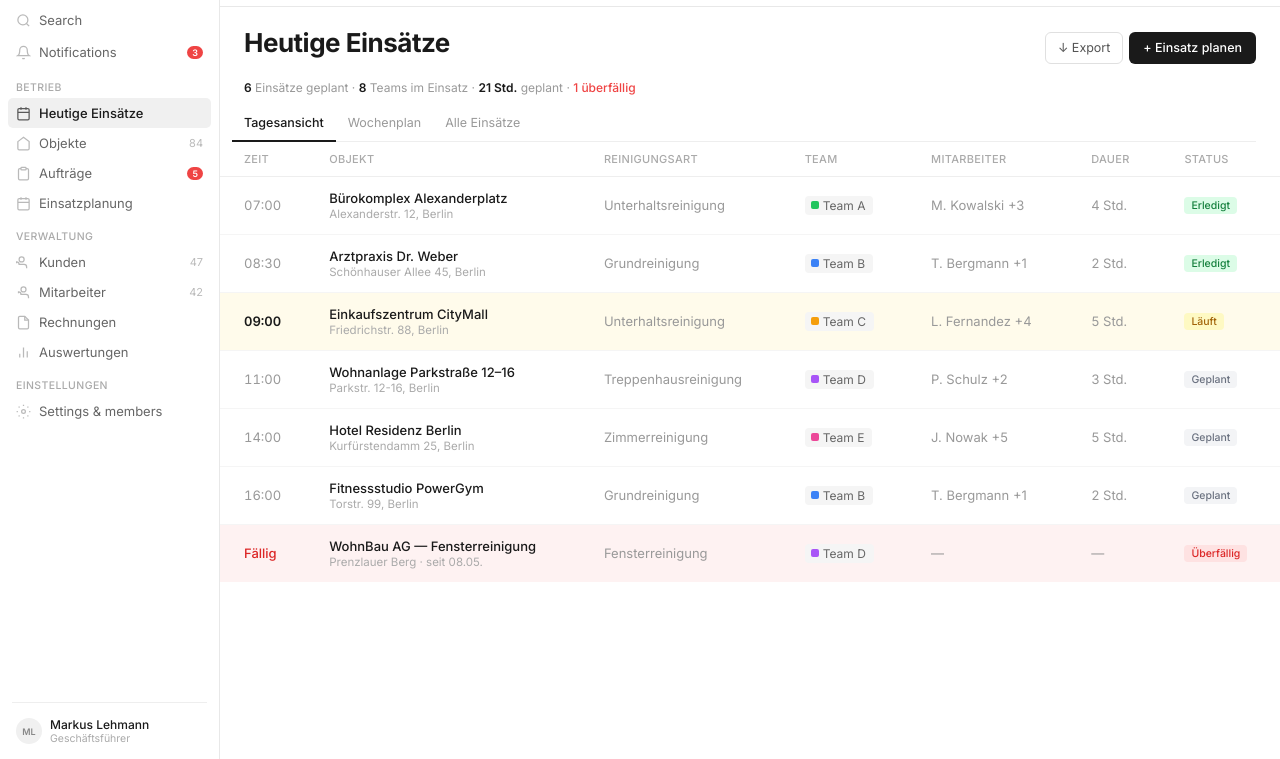
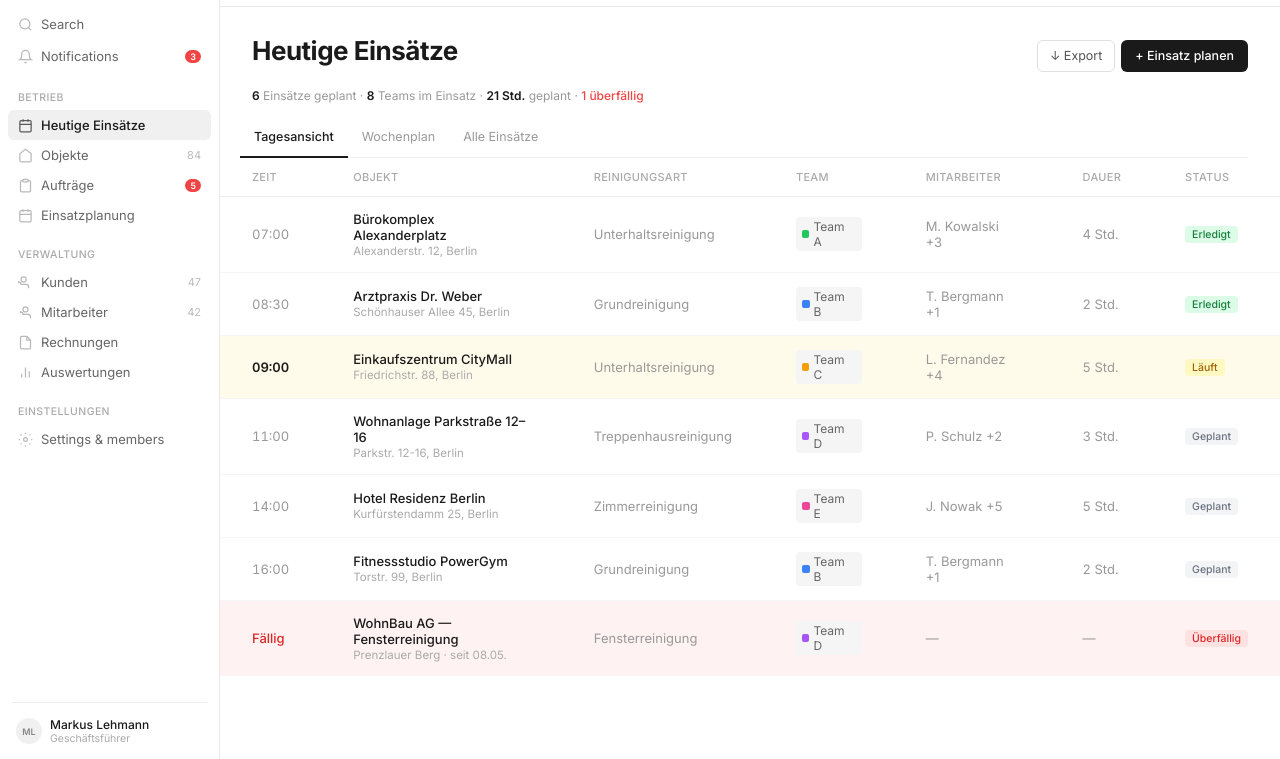
Before and after one commit to Alexis-beep-debug/clima-demo, a website: page index.html in a window 1280 px wide. Shown: the part 41-800 px from the top of the page. Drawn offline with nearby package versions, Linux system fonts and the light colour scheme.

Commit message:
polish: significantly more whitespace throughout
All horizontal padding 24px → 32px. Table cells 13px → 14px vertical.
Page header 20px → 28px top. Tabs 14px → 18px top. Sidebar labels
12px → 18px top gap. Gantt labels wider (160px), taller rows (56px).
Section labels 20px → 28px top. Metrics/progress bars more padding.

Co-Authored-By: Claude Opus 4.6 (1M context) <noreply@anthropic.com>

```diff
--- a/index.html
+++ b/index.html
@@ -17,14 +17,14 @@
   .sidebar-top { padding: 12px 12px 8px; display: flex; align-items: center; gap: 8px; }
   .s-logo { width: 22px; height: 22px; background: #1a1a1a; border-radius: 5px; display: flex; align-items: center; justify-content: center; color: #fff; font-weight: 700; font-size: 10px; }
   .s-brand { font-weight: 600; font-size: 13px; color: #1a1a1a; }
-  .s-nav { flex: 1; padding: 4px 8px; overflow-y: auto; }
-  .s-item { display: flex; align-items: center; gap: 8px; padding: 7px 8px; border-radius: 5px; color: #666; font-size: 13px; cursor: pointer; transition: background 0.1s, color 0.1s; }
+  .s-nav { flex: 1; padding: 8px 8px; overflow-y: auto; }
+  .s-item { display: flex; align-items: center; gap: 8px; padding: 7px 10px; border-radius: 6px; color: #666; font-size: 13px; cursor: pointer; transition: background 0.1s, color 0.1s; }
   .s-item:hover { background: #f5f5f5; color: #1a1a1a; }
   .s-item.active { background: #f0f0f0; color: #1a1a1a; font-weight: 500; }
   .s-icon { width: 15px; height: 15px; opacity: 0.45; flex-shrink: 0; }
   .s-item.active .s-icon { opacity: 0.7; }
   .s-badge { margin-left: auto; background: #ef4444; color: #fff; font-size: 9px; font-weight: 600; padding: 1px 5px; border-radius: 8px; }
-  .s-label { font-size: 10.5px; color: #aaa; font-weight: 500; text-transform: uppercase; letter-spacing: 0.4px; padding: 12px 8px 4px; }
+  .s-label { font-size: 10.5px; color: #aaa; font-weight: 500; text-transform: uppercase; letter-spacing: 0.4px; padding: 18px 10px 6px; }
   .s-count { margin-left: auto; font-size: 11px; color: #bbb; font-weight: 400; }
   .s-bottom { border-top: 1px solid #eee; margin: 0 12px; padding: 10px 0; }
   .s-user { display: flex; align-items: center; gap: 8px; padding: 4px; }
@@ -50,7 +50,7 @@
   .content { flex: 1; overflow-y: auto; }
 
   /* Page header — Folk: big title + action buttons on same line */
-  .page-head { padding: 20px 24px 0; }
+  .page-head { padding: 28px 32px 0; }
   .page-row { display: flex; align-items: baseline; justify-content: space-between; }
   .page-title { font-size: 26px; font-weight: 700; color: #1a1a1a; letter-spacing: -0.5px; }
   .page-actions { display: flex; gap: 6px; }
@@ -60,7 +60,7 @@
   .btn-secondary:hover { background: #fafafa; border-color: #d0d0d0; }
 
   /* Subtle inline stats — NOT hero KPIs, just a quiet info row */
-  .stats-row { display: flex; gap: 20px; padding: 16px 24px 0; }
+  .stats-row { display: flex; gap: 20px; padding: 16px 32px 0; }
   .stat { font-size: 12px; color: #999; }
   .stat b { color: #1a1a1a; font-weight: 600; }
   .stat .up { color: #22c55e; font-weight: 500; }
@@ -68,15 +68,15 @@
   .stat .down { color: #ef4444; font-weight: 500; }
 
   /* Tabs — Folk uses view switcher */
-  .tabs { display: flex; gap: 0; padding: 14px 24px 0; border-bottom: 1px solid #eee; }
-  .tab { padding: 6px 12px 10px; font-size: 12.5px; color: #999; font-weight: 400; cursor: pointer; border-bottom: 2px solid transparent; margin-bottom: -1px; }
+  .tabs { display: flex; gap: 0; padding: 18px 32px 0; border-bottom: 1px solid #eee; }
+  .tab { padding: 8px 14px 12px; font-size: 12.5px; color: #999; font-weight: 400; cursor: pointer; border-bottom: 2px solid transparent; margin-bottom: -1px; }
   .tab:hover { color: #555; }
   .tab.active { color: #1a1a1a; font-weight: 500; border-bottom-color: #1a1a1a; }
 
   /* Table — Folk style: no borders, clean hover, full width */
   .tbl { width: 100%; border-collapse: collapse; }
-  .tbl th { text-align: left; padding: 10px 24px; font-size: 11px; font-weight: 500; color: #aaa; text-transform: uppercase; letter-spacing: 0.3px; border-bottom: 1px solid #eee; position: sticky; top: 0; background: #fff; }
-  .tbl td { padding: 13px 24px; font-size: 13px; border-bottom: 1px solid #f5f5f5; }
+  .tbl th { text-align: left; padding: 12px 32px; font-size: 11px; font-weight: 500; color: #aaa; text-transform: uppercase; letter-spacing: 0.3px; border-bottom: 1px solid #eee; position: sticky; top: 0; background: #fff; }
+  .tbl td { padding: 14px 32px; font-size: 13px; border-bottom: 1px solid #f5f5f5; }
   .tbl tr:hover td { background: #fafafa; transition: background 0.1s; }
   .tbl tr:last-child td { border-bottom: none; }
 
@@ -121,8 +121,8 @@
   /* Gantt-specific (Einsatzplanung) */
   .gantt-row { display: flex; border-bottom: 1px solid #f5f5f5; }
   .gantt-row:last-child { border-bottom: none; }
-  .gantt-label { width: 140px; flex-shrink: 0; padding: 14px 16px; border-right: 1px solid #eee; }
-  .gantt-track { flex: 1; position: relative; min-height: 48px; padding: 6px 0; }
+  .gantt-label { width: 160px; flex-shrink: 0; padding: 16px 20px; border-right: 1px solid #eee; }
+  .gantt-track { flex: 1; position: relative; min-height: 56px; padding: 8px 0; }
   .gantt-bar { position: absolute; top: 8px; bottom: 8px; border-radius: 4px; display: flex; align-items: center; padding: 0 8px; font-size: 11px; font-weight: 500; color: #fff; background: #1a1a1a; overflow: hidden; white-space: nowrap; }
   .gantt-bar-70 { background: rgba(26,26,26,0.7); }
   .gantt-bar-40 { background: rgba(26,26,26,0.4); }
@@ -130,18 +130,18 @@
   .gantt-time-header > div { flex: 1; text-align: center; font-size: 10px; color: #aaa; padding: 6px 0; border-left: 1px solid #f0f0f0; }
 
   /* Auswertungen chart area */
-  .chart-container { padding: 0 24px 24px; }
+  .chart-container { padding: 0 32px 28px; }
   .chart-wrap { max-width: 600px; height: 200px; }
 
   /* Analytics text rows */
-  .metric-row { display: flex; align-items: center; justify-content: space-between; padding: 12px 24px; border-bottom: 1px solid #f5f5f5; }
+  .metric-row { display: flex; align-items: center; justify-content: space-between; padding: 14px 32px; border-bottom: 1px solid #f5f5f5; }
   .metric-row:last-child { border-bottom: none; }
   .metric-label { font-size: 13px; color: #1a1a1a; }
   .metric-val { font-size: 13px; font-weight: 600; color: #1a1a1a; }
   .metric-change { font-size: 11px; margin-left: 8px; }
 
   /* Progress bar (Auswertungen only) */
-  .pbar { display: flex; align-items: center; gap: 10px; padding: 10px 24px; }
+  .pbar { display: flex; align-items: center; gap: 12px; padding: 12px 32px; }
   .pbar-label { font-size: 12px; color: #1a1a1a; width: 140px; flex-shrink: 0; }
   .pbar-track { flex: 1; height: 4px; background: #f0f0f0; border-radius: 2px; overflow: hidden; }
   .pbar-fill { height: 100%; border-radius: 2px; }
@@ -150,7 +150,7 @@
   .pbar-val { font-size: 11px; font-weight: 600; width: 40px; text-align: right; flex-shrink: 0; }
 
   /* Section divider for Auswertungen */
-  .section-label { font-size: 11px; font-weight: 500; color: #aaa; text-transform: uppercase; letter-spacing: 0.3px; padding: 20px 24px 8px; }
+  .section-label { font-size: 11px; font-weight: 500; color: #aaa; text-transform: uppercase; letter-spacing: 0.3px; padding: 28px 32px 10px; }
 
   /* Row highlights */
   .row-active td { background: #fffbeb !important; }
```
